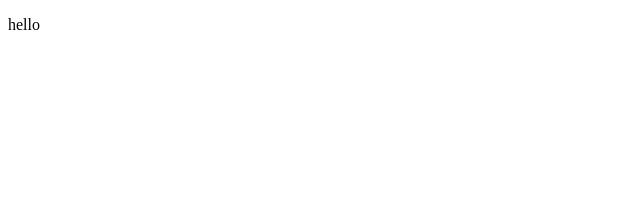
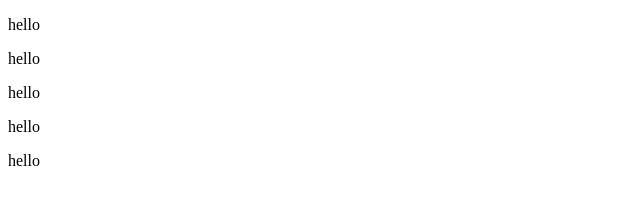
Before and after one commit to davidghimire/david, a plain HTML site: page index.html in a window 1280 px wide. Shown: the whole page, without its empty margins (0-640 px from the left). Drawn offline with Linux system fonts and the light colour scheme.

Commit message:
added multiple paragraph

```diff
--- a/index.html
+++ b/index.html
@@ -8,5 +8,9 @@
 </head>
 <body>
     <p>hello</p>
+    <p>hello</p>
+    <p>hello</p>
+    <p>hello</p>
+    <p>hello</p>
 </body>
 </html>
```
